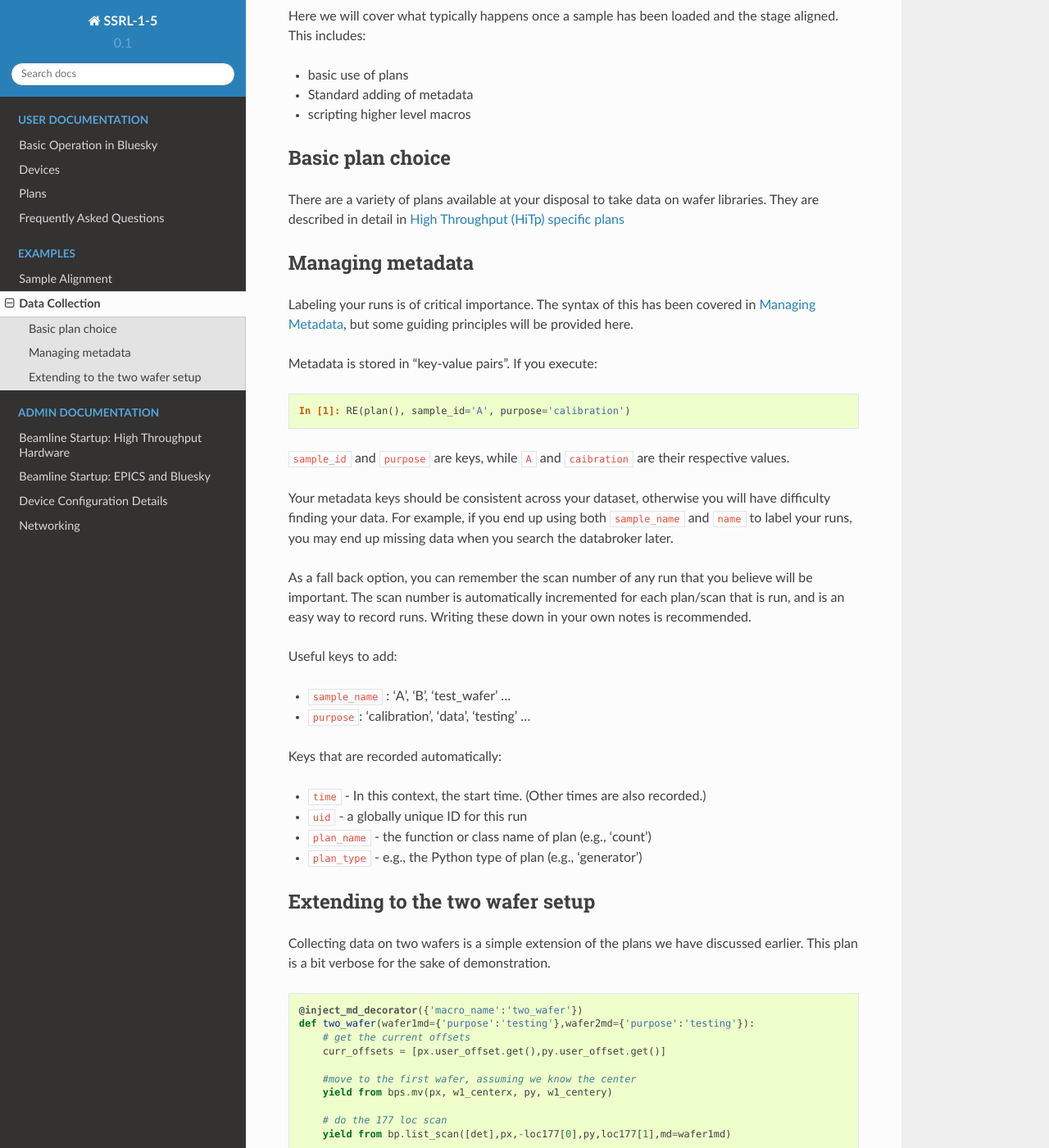
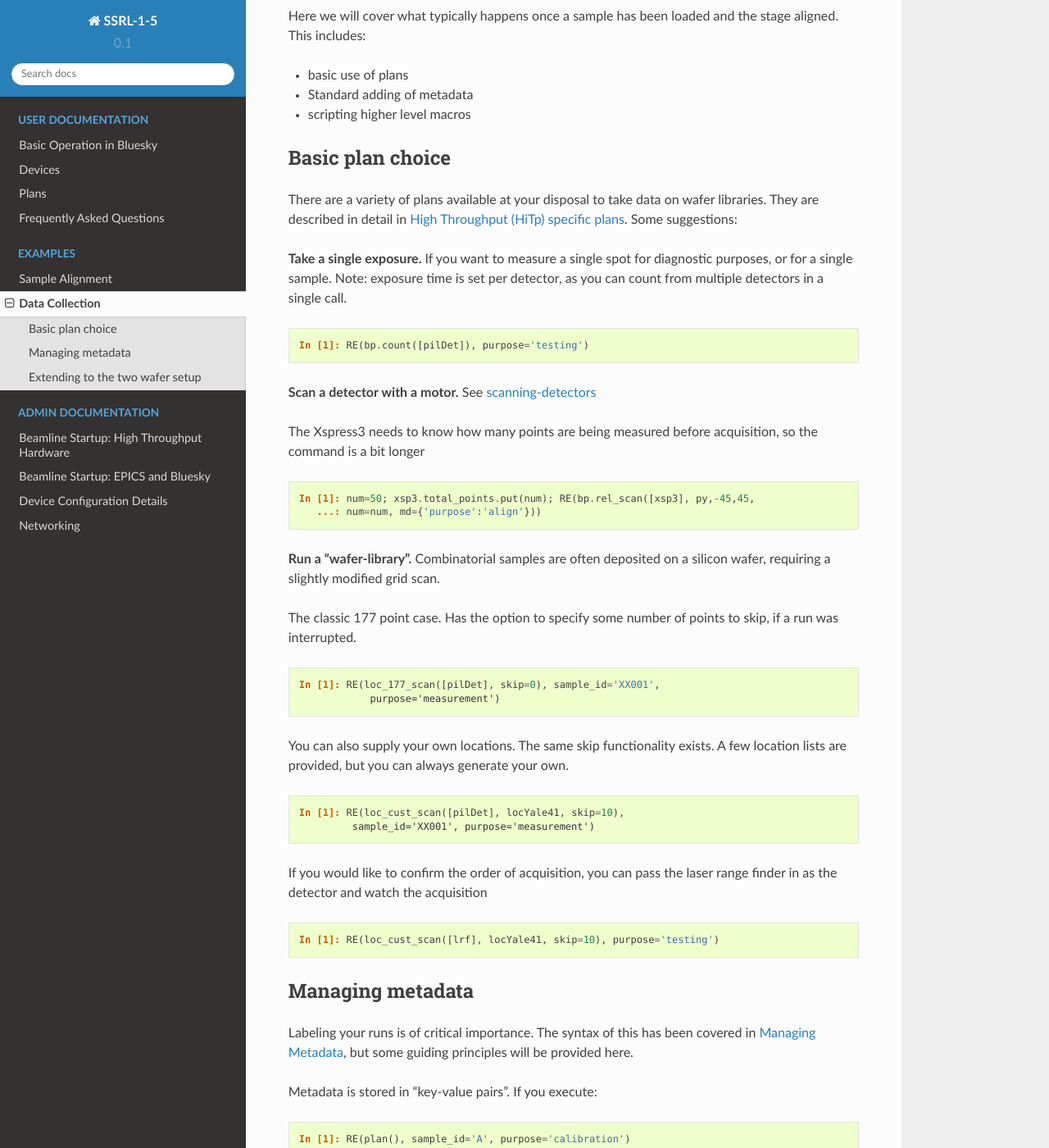
Before and after one commit to tangkong/SSRL-1-5, a Sphinx documentation site: the page built from docs/source/data-collection.rst, in a window 1280 px wide and 1400 px high, scrolled down 248 px. Shown: the whole window at 82% size. Built offline with Sphinx 7.4.7 and the Read the Docs theme 2.0.0, drawn with Linux system fonts in a browser that asks for light colours; some of the changed text lies outside the part shown.

Commit message:
data collection tutorial docs

```diff
--- a/docs/source/basic-operation.rst
+++ b/docs/source/basic-operation.rst
@@ -30,6 +30,8 @@ Examples here will utilize basic Bluesky plans, which
 may be too verbose for the average user.  More specialized plans will be covered
 in the :doc:`plans` section
 
+
+.. _scanning-detectors:
 
 Scanning detectors: ``bp.scan``
 -------------------------------
--- a/docs/source/data-collection.rst
+++ b/docs/source/data-collection.rst
@@ -17,7 +17,52 @@ the stage aligned.  This includes:
 Basic plan choice
 -----------------
 There are a variety of plans available at your disposal to take data on wafer
-libraries.  They are described in detail in :ref:`hitp-plans`
+libraries.  They are described in detail in :ref:`hitp-plans`.  Some suggestions:
+
+**Take a single exposure.** If you want to measure a single spot for
+diagnostic purposes, or for a single sample.  Note: exposure time is set per
+detector, as you can count from multiple detectors in a single call.
+
+.. code-block:: ipython
+
+    In [1]: RE(bp.count([pilDet]), purpose='testing')
+
+**Scan a detector with a motor.** See :ref:`scanning-detectors <scanning-detectors>`
+
+The Xspress3 needs to know how many points are being measured before acquisition,
+so the command is a bit longer
+
+.. code-block:: ipython
+
+    In [1]: num=50; xsp3.total_points.put(num); RE(bp.rel_scan([xsp3], py,-45,45,
+       ...: num=num, md={'purpose':'align'}))
+
+
+**Run a "wafer-library".** Combinatorial samples are often deposited on a
+silicon wafer, requiring a slightly modified grid scan.
+
+The classic 177 point case.  Has the option to specify some number of points
+to skip, if a run was interrupted.
+
+.. code-block:: ipython
+
+    In [1]: RE(loc_177_scan([pilDet], skip=0), sample_id='XX001',
+                purpose='measurement')
+
+You can also supply your own locations.  The same skip functionality exists.
+A few location lists are provided, but you can always generate your own.
+
+.. code-block:: ipython
+
+    In [1]: RE(loc_cust_scan([pilDet], locYale41, skip=10),
+             sample_id='XX001', purpose='measurement')
+
+If you would like to confirm the order of acquisition, you can pass the laser
+range finder in as the detector and watch the acquisition
+
+.. code-block:: ipython
+
+    In [1]: RE(loc_cust_scan([lrf], locYale41, skip=10), purpose='testing')
 
 
 Managing metadata
@@ -52,7 +97,7 @@ Useful keys to add:
 - ``purpose``: 'calibration', 'data', 'testing' ...
 
 
-Keys that are recorded automatically:
+Keys that are recorded automatically (as in you don't need to add them yourself):
 
 - ``time`` - In this context, the start time. (Other times are also recorded.)
 - ``uid`` - a globally unique ID for this run
@@ -79,8 +124,8 @@ discussed earlier.  This plan is a bit verbose for the sake of demonstration.
         yield from bp.list_scan([det],px,-loc177[0],py,loc177[1],md=wafer1md)
 
         #reset the motors
-        px.user_offset.set(curr_offsets[0])
-        py.user_offset.set(curr_offsets[1])
+        yield from bp.mv(px.user_offset, curr_offsets[0],
+                         py.user_offset, curr_offsets[1])
 
         #move to the second wafer, assuming we know the center
         yield from bps.mv(px, w2_centerx, py, w2_centery)
@@ -88,6 +133,6 @@ discussed earlier.  This plan is a bit verbose for the sake of demonstration.
         # do the 177 loc scan
         yield from bp.list_scan([det],px,-loc177[0],py,loc177[1],md=wafer2md)
 
-        # reset the motors
-        px.user_offset.set(curr_offsets[0])
-        py.user_offset.set(curr_offsets[1])
+        #reset the motors
+        yield from bp.mv(px.user_offset, curr_offsets[0],
+                         py.user_offset, curr_offsets[1])
```
